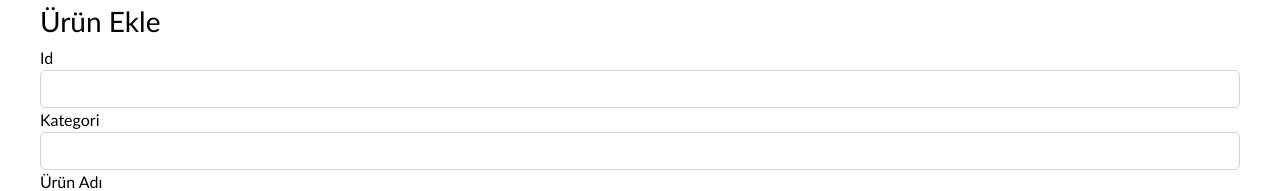
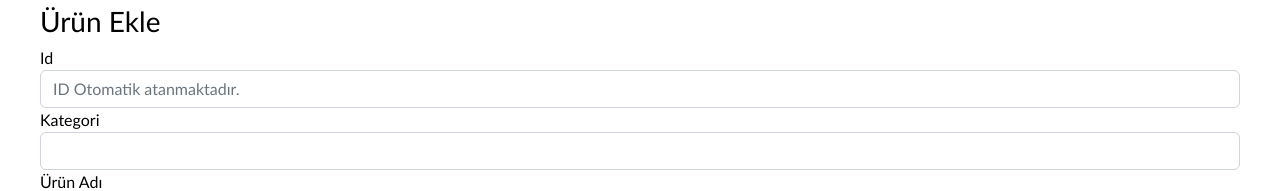
Before and after one commit to osmanesad/crud-vuejs, a Vue app in the folder project/: page / in a window 1280 px wide. Shown: the part 181-372 px from the top of the page. Built offline with nearby package versions, Linux system fonts and the light colour scheme; no server answers.

Commit message:
Update - POST
Json türündeki veritabanına 'POST' işlemi ile veri kaydını gerçekleştirdik.

```diff
--- a/project/src/App.vue
+++ b/project/src/App.vue
@@ -40,8 +40,14 @@ export default {
     updateProduct() {
 
     },
-    addProduct(product) {
-      const newProduct = {...product}
+    async addProduct(product) {
+      const result = await fetch('http://localhost:3000/products', {
+        method: 'POST',
+        body: JSON.stringify(product),
+        headers:{"Content-Type":"application/json"}
+      })
+
+      const newProduct = await result.json()
       this.products = [...this.products, newProduct]
     }
   }
--- a/project/src/components/ProductAdd.vue
+++ b/project/src/components/ProductAdd.vue
@@ -4,7 +4,7 @@
 
         <div class="form-group">
             <label for="id">Id</label>
-            <input v-model="product.id" type="text" class="form-control" id="id" />
+            <input v-model="product.id" placeholder="ID Otomatik atanmaktadır." readonly type="text" class="form-control" id="id" />
         </div>
 
         <div class="form-group">
```
